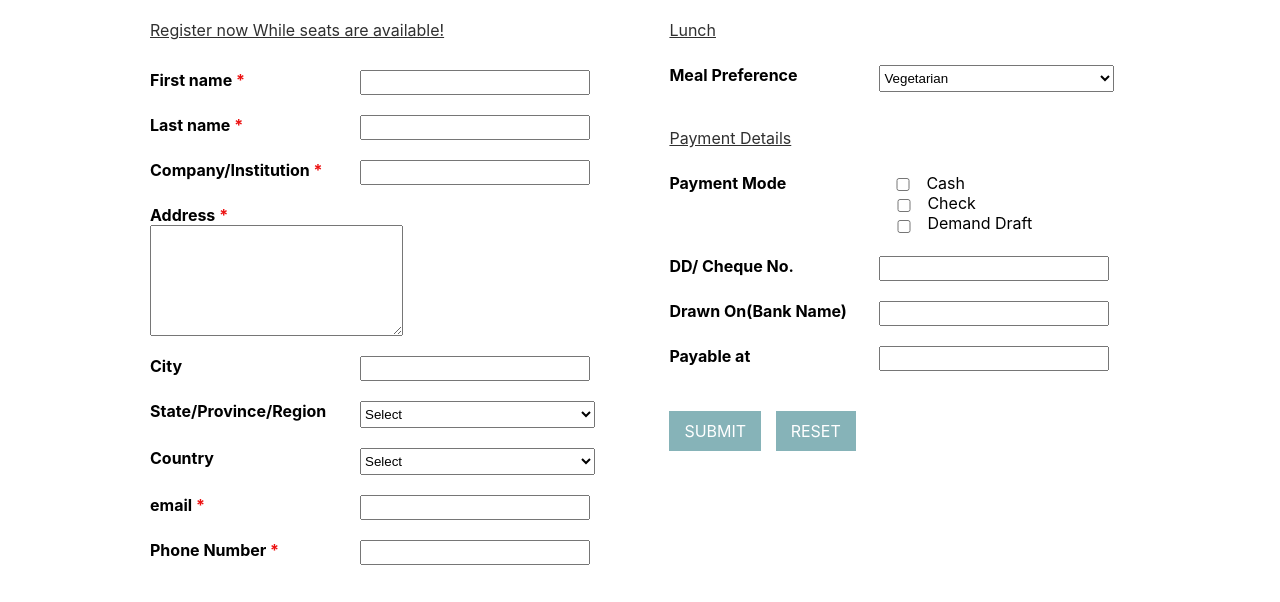
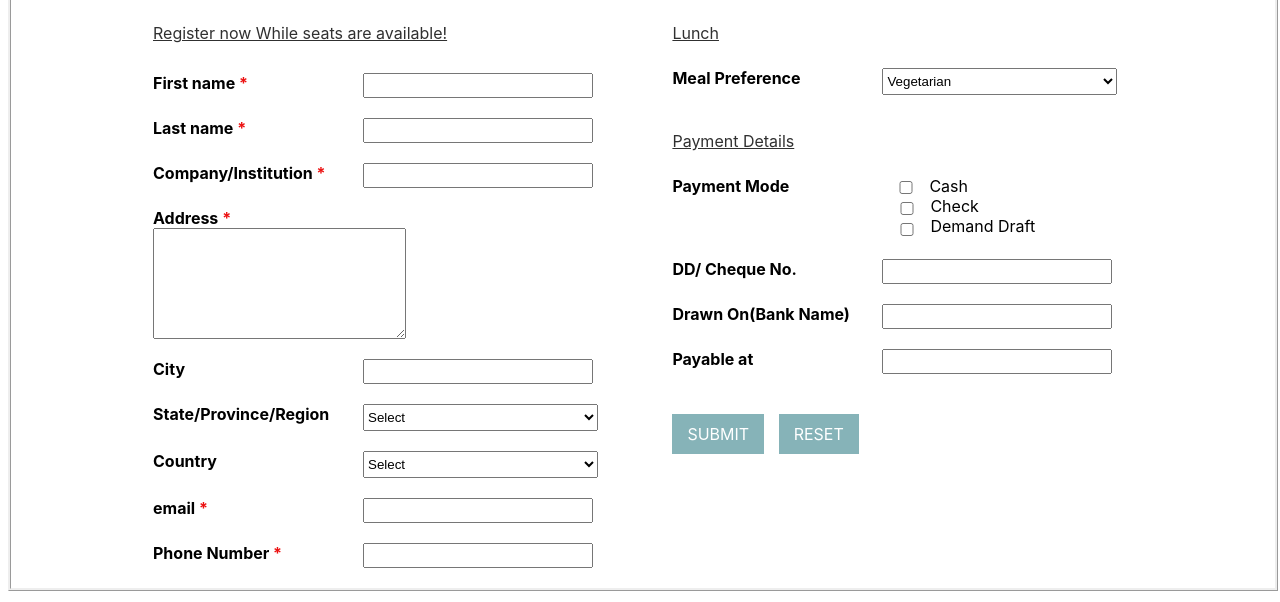
Before and after one commit to hriju/hriju.github.io, a plain HTML site: page form.html in a window 1280 px wide. Shown: the part 71-673 px from the top of the page. Drawn offline with Linux system fonts and the light colour scheme; grey boxes are pictures that could not be loaded.

Commit message:
Update design-form.css

```diff
--- a/design-form.css
+++ b/design-form.css
@@ -35,7 +35,7 @@ header{
     float: left;
     width: 100%;
     height: auto;
-    border: 1px;
+    border-style: ridge;
     margin-bottom: 20px;
 }
 .content{
```
